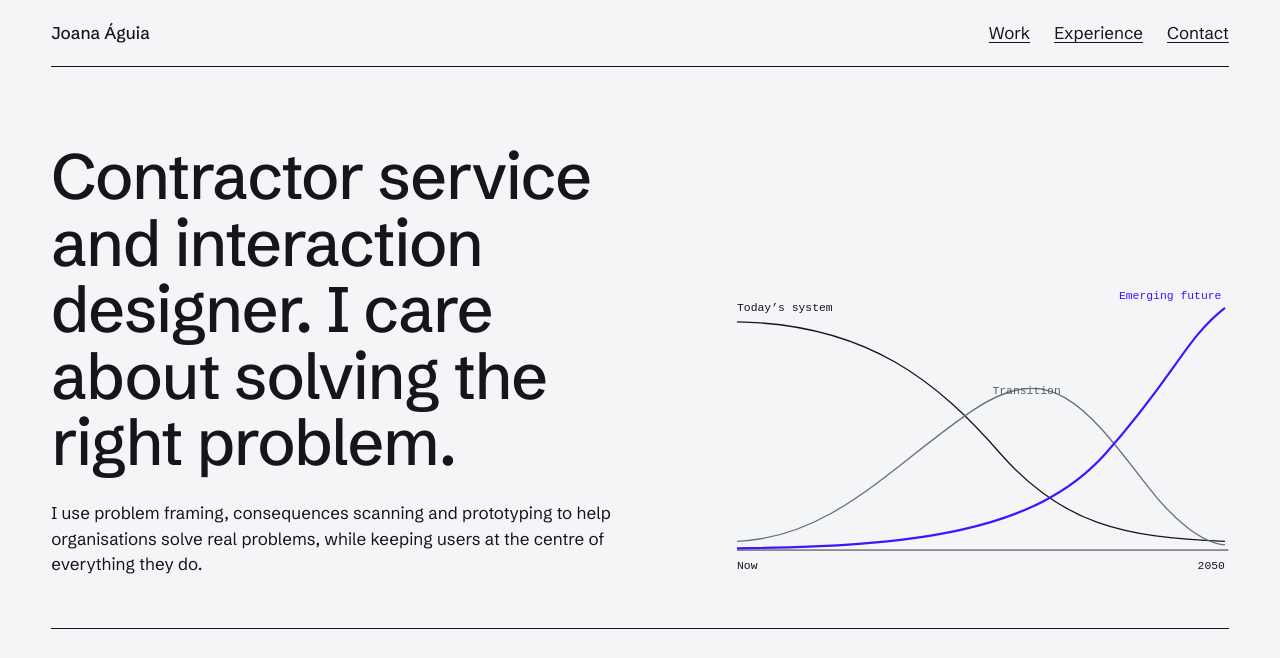
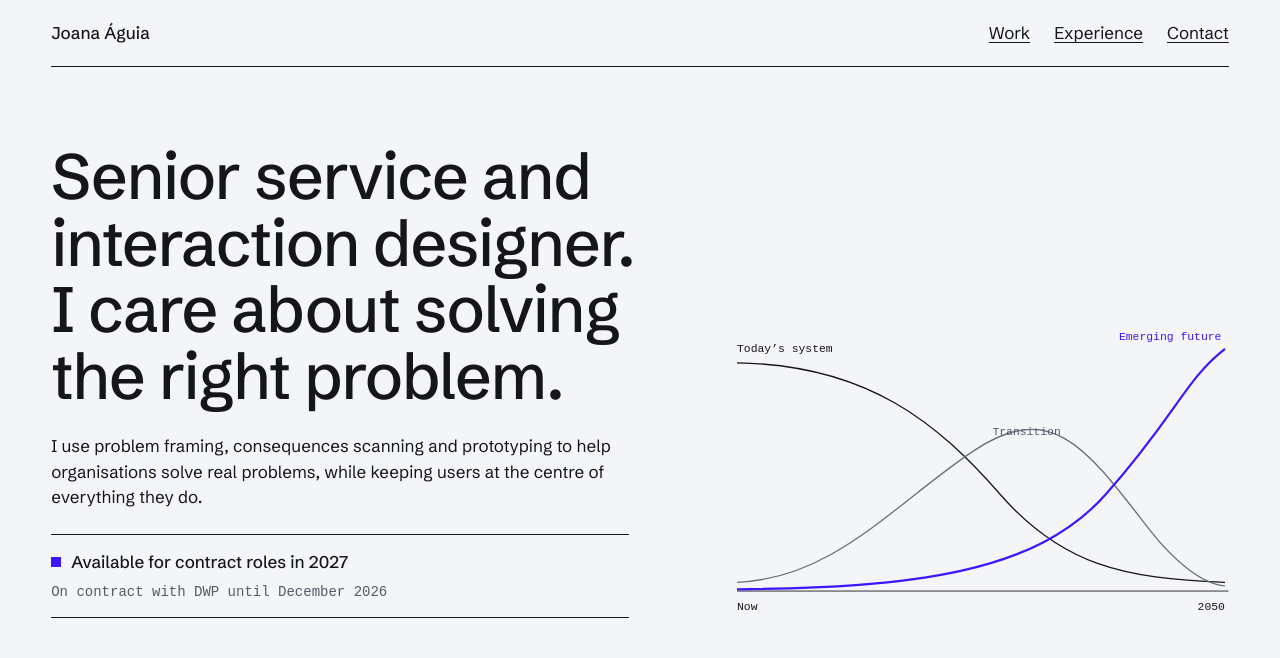
Before and after one commit to joanagaguia/joanaaguia.co.uk, a plain HTML site: page index.html in a window 1280 px wide. Shown: the top 658 px of the page. Drawn offline with Linux system fonts and the light colour scheme; a web font is replaced by a local one.

Commit message:
Add availability line and footer credit
Co-Authored-By: Claude Opus 5.5 <noreply@anthropic.com>
Claude-Session: https://claude.ai/code/session_017x6fYpSyyUSWfvR3C1JjVA

```diff
--- a/index.html
+++ b/index.html
@@ -112,6 +112,11 @@ h1 {
 
 footer { margin-top: clamp(40px, 6vw, 80px); border-top: 1px solid var(--ink); padding-block: 24px; }
 footer a { overflow-wrap: anywhere; }
+.credit { flex: 1 1 100%; margin: 0; font: 400 14px/1.45 var(--mono); color: var(--muted); }
+.availability { display: flex; flex-wrap: wrap; align-items: center; gap: 8px 20px; border-block: 1px solid var(--ink); padding-block: 14px; max-width: 34em; }
+.availability strong { display: inline-flex; align-items: center; gap: 10px; font-weight: 500; }
+.availability strong::before { content: ""; width: 10px; height: 10px; background: var(--accent); flex: none; }
+.availability span { font: 400 14px/1.45 var(--mono); color: var(--muted); }
 
 @media (prefers-reduced-motion: reduce) {
   html { scroll-behavior: auto; }
@@ -135,8 +140,9 @@ footer a { overflow-wrap: anywhere; }
 
   <header class="hero">
     <div class="hero-text">
-      <h1>Contractor service and interaction designer. I care about solving the right problem.</h1>
+      <h1>Senior service and interaction designer. I care about solving the right problem.</h1>
       <p>I use problem framing, consequences scanning and prototyping to help organisations solve real problems, while keeping users at the centre of everything they do.</p>
+      <p class="availability"><strong>Available for contract roles in 2027</strong><span>On contract with DWP until December 2026</span></p>
     </div>
     <figure class="horizons">
       <svg viewBox="0 0 560 340" role="img" aria-label="Three Horizons diagram: today’s system declines, a transition rises and falls, and an emerging future grows.">
@@ -210,6 +216,7 @@ footer a { overflow-wrap: anywhere; }
   <footer id="contact">
     <a href="mailto:joanagarciasaguia@gmail.com">joanagarciasaguia@gmail.com</a>
     <a href="https://www.linkedin.com/in/joana-aguia">LinkedIn</a>
+    <p class="credit">Website designed with Claude ❤️</p>
   </footer>
 </div>
 
--- a/styles.css
+++ b/styles.css
@@ -93,6 +93,7 @@ h1 {
 
 footer { margin-top: clamp(40px, 6vw, 80px); border-top: 1px solid var(--ink); padding-block: 24px; }
 footer a { overflow-wrap: anywhere; }
+.credit { flex: 1 1 100%; margin: 0; font: 400 14px/1.45 var(--mono); color: var(--muted); }
 
 @media (prefers-reduced-motion: reduce) {
   html { scroll-behavior: auto; }
```
Also changed, not shown: life-signs-monitoring.html (+1 -0 lines), prepare-a-case-for-sentence.html (+1 -0 lines).
